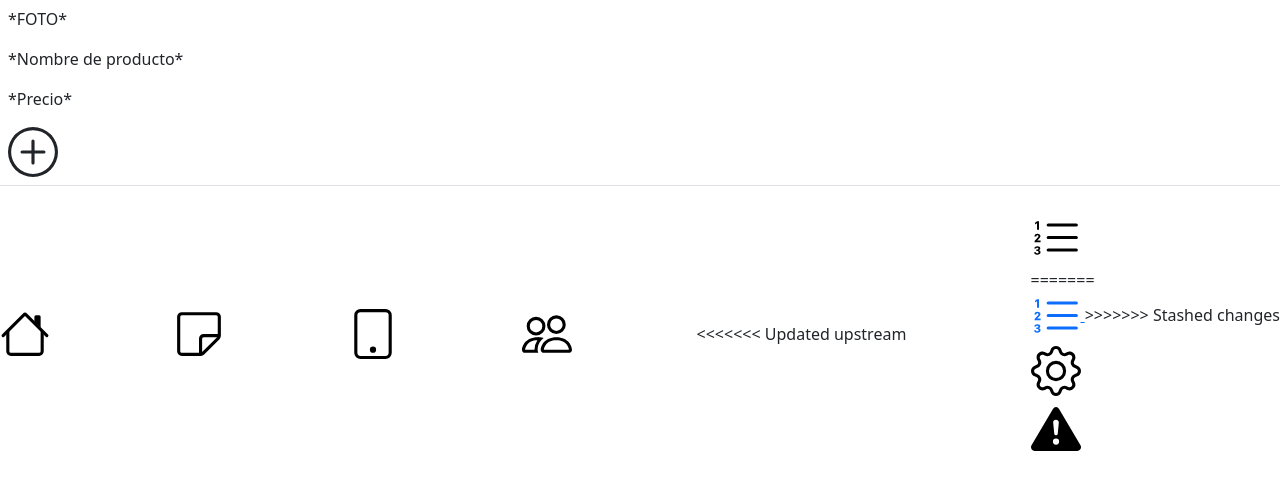
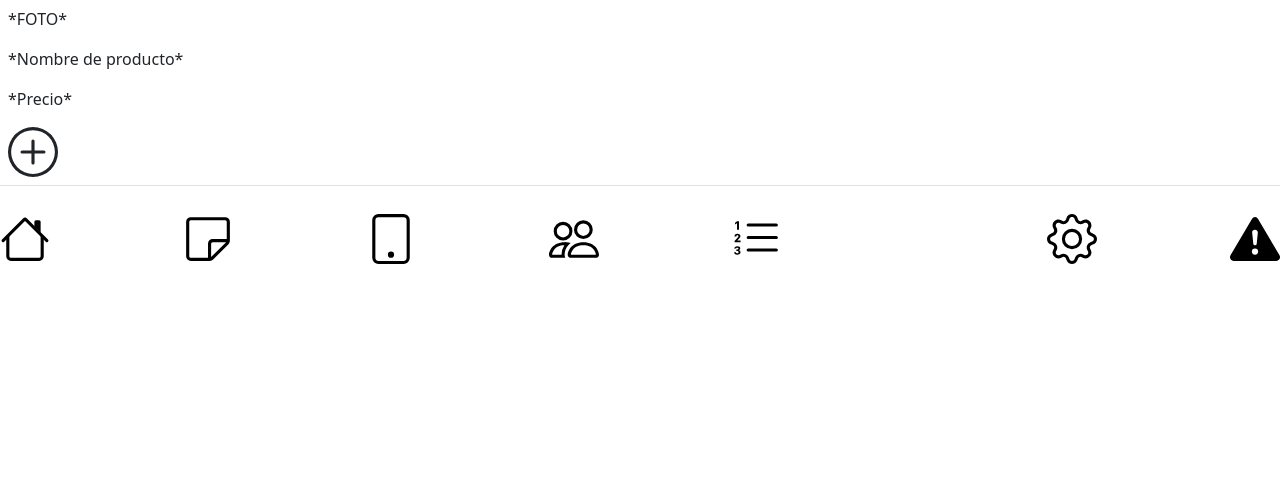
Before and after one commit to SoloFausto/El-Comerciante, a PHP site: page /comanda.php in a window 1280 px wide. Shown: the part 119-609 px from the top of the page. Run offline with PHP 8.4, Linux system fonts and the light colour scheme; some libraries are stand-ins or nearby versions.

Commit message:
Update comanda.php

```diff
--- a/view/dolcezzainterfaces/personal/comandas/comanda.php
+++ b/view/dolcezzainterfaces/personal/comandas/comanda.php
@@ -79,7 +79,6 @@
         </div>
       </a>
     </div>
-<<<<<<< Updated upstream
 
     <div class="icon">
       <a href="#">
@@ -90,16 +89,6 @@
       </svg>
       </div>
       </a>
-=======
-
-    <a href="#">
-    <div class="comandas1">
-    <svg xmlns="http://www.w3.org/2000/svg" width="50" height="50" fill="currentColor" class="bi bi-list-ol" viewBox="0 0 16 16">
-    <path fill-rule="evenodd" d="M5 11.5a.5.5 0 0 1 .5-.5h9a.5.5 0 0 1 0 1h-9a.5.5 0 0 1-.5-.5zm0-4a.5.5 0 0 1 .5-.5h9a.5.5 0 0 1 0 1h-9a.5.5 0 0 1-.5-.5zm0-4a.5.5 0 0 1 .5-.5h9a.5.5 0 0 1 0 1h-9a.5.5 0 0 1-.5-.5z"/>
-    <path d="M1.713 11.865v-.474H2c.217 0 .363-.137.363-.317 0-.185-.158-.31-.361-.31-.223 0-.367.152-.373.31h-.59c.016-.467.373-.787.986-.787.588-.002.954.291.957.703a.595.595 0 0 1-.492.594v.033a.615.615 0 0 1 .569.631c.003.533-.502.8-1.051.8-.656 0-1-.37-1.008-.794h.582c.008.178.186.306.422.309.254 0 .424-.145.422-.35-.002-.195-.155-.348-.414-.348h-.3zm-.004-4.699h-.604v-.035c0-.408.295-.844.958-.844.583 0 .96.326.96.756 0 .389-.257.617-.476.848l-.537.572v.03h1.054V9H1.143v-.395l.957-.99c.138-.142.293-.304.293-.508 0-.18-.147-.32-.342-.32a.33.33 0 0 0-.342.338v.041zM2.564 5h-.635V2.924h-.031l-.598.42v-.567l.629-.443h.635V5z"/>
-    </svg>
-    </a>
->>>>>>> Stashed changes
     </div>
     <div class="empty"></div>
     <div class="icon">
```
